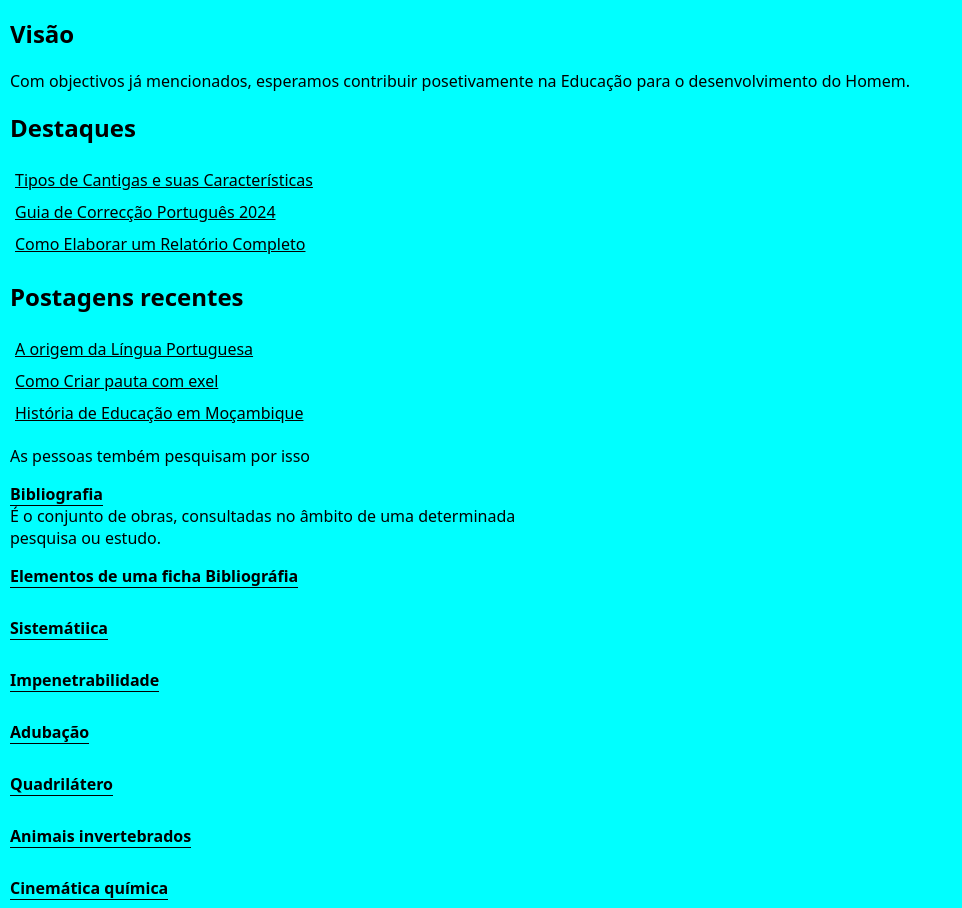
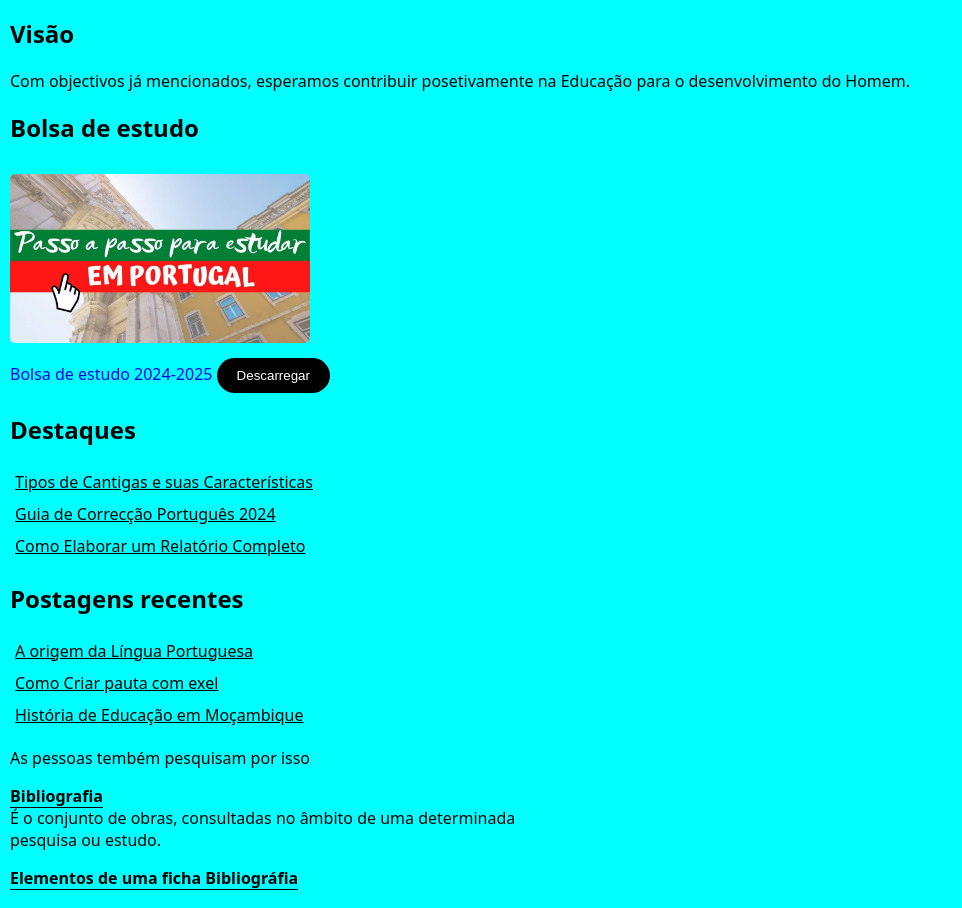
Before and after one commit to betinhoA/Ed, a plain HTML site: page index.html in a window 1280 px wide. Shown: the part 875-1783 px from the top of the page, without its empty margins (0-962 px from the left). Drawn offline with Linux system fonts and the light colour scheme.

Commit message:
Add files via upload

```diff
--- a/index.html
+++ b/index.html
@@ -290,6 +290,33 @@
             background-color: rgb(212, 204, 204);
             text-align: center;
         }
+        .bolsa {
+            margin-left: 10px;
+        }
+        .bolsa img {
+            width: 300px;
+            height: auto;
+            border-radius: 5px;
+            margin-top: 10px;
+            margin-bottom: 10px;
+        }
+        .bolsa button {
+            outline: none;
+            border: none;
+            background-color: black;
+            color: #fff;
+            padding: 10px 20px;
+            border-radius: 20px;
+        }
+        .bolsa a {
+            text-decoration: none;
+        }
+        .bolsa a:focus {
+            color: red;
+        }
+        .bolsa a:hover {
+            color: black;
+        }
         @media only screen and (max-width:575px) {
             .prof, .logo {
                 max-width: 45%;
@@ -350,6 +377,13 @@
         <div class="visao">
             <h2>Vis&atilde;o</h2>
             <p>Com objectivos j&aacute; mencionados, esperamos contribuir posetivamente na Educação para o desenvolvimento do Homem.</p>
+        </div>
+        <div class="bolsa">
+            <h2>Bolsa de estudo</h2>
+            <img src="1719569901651.jpg" alt="bolsa de estudo">
+            <div>
+                <a href="Edital_RegimeEspecial2024_2025 (1).pdf">Bolsa de estudo 2024-2025</a> <button>Descarregar</button>
+            </div>
         </div>
         <div class="destaque">
             <h2>Destaques</h2>
```
Also changed, not shown: 1719569901651.jpg (added).
